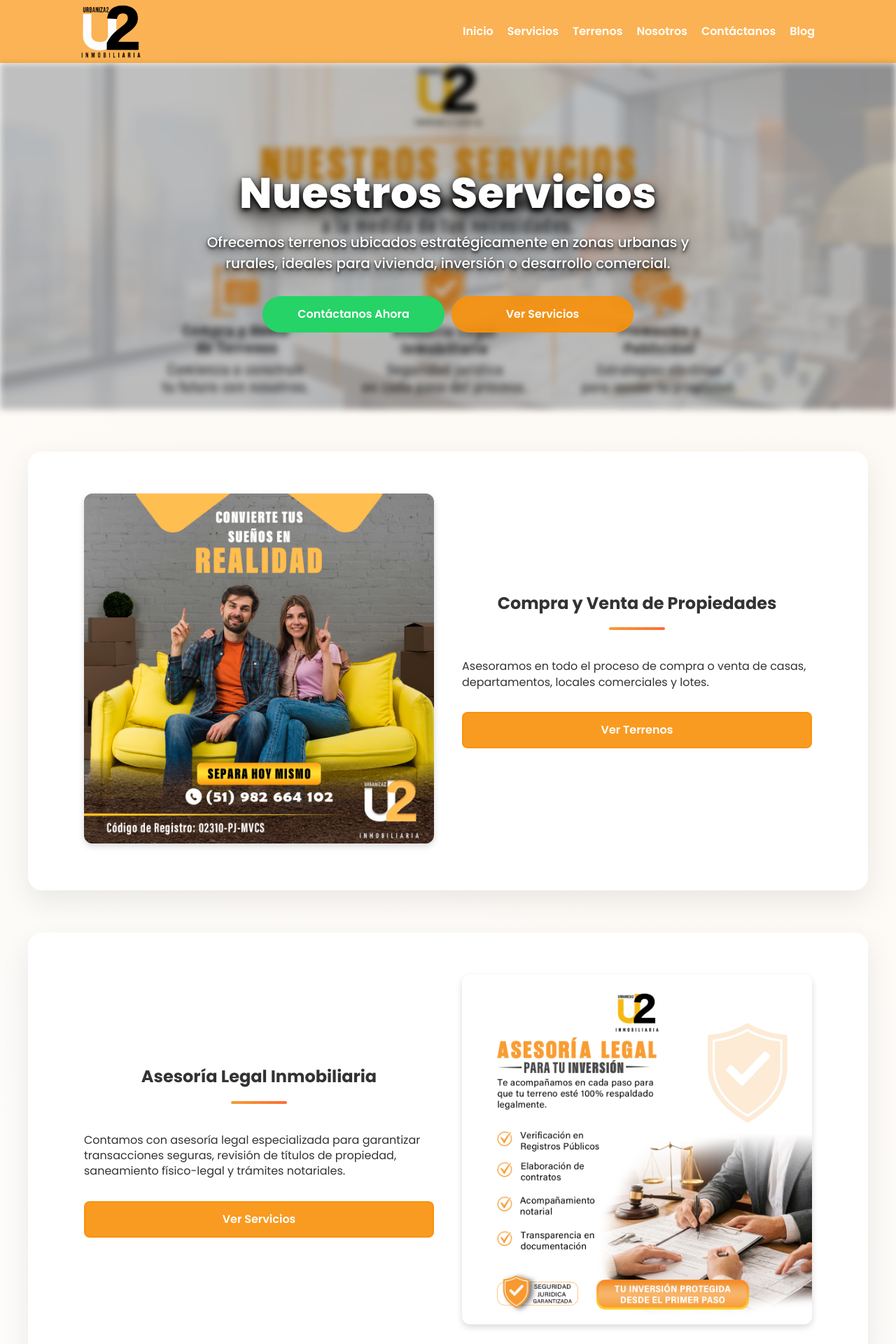
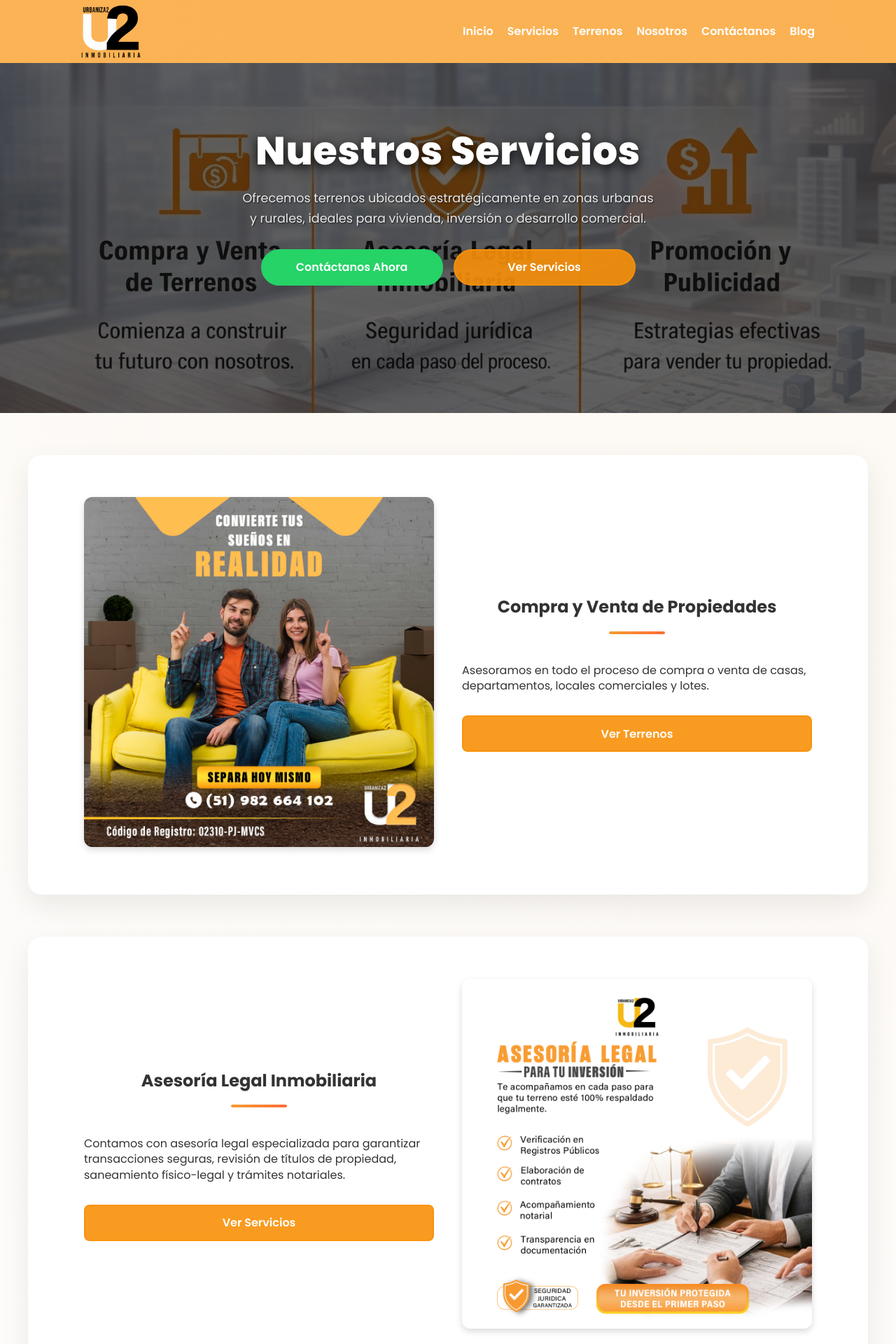
Before and after one commit to Axeeldiaz01/Urbaniza2-Prueba, a PHP site: page /servicios.html in a window 1280 px wide. Shown: the top 1920 px of the page at 70% size. Run offline with PHP 8.4, Linux system fonts and the light colour scheme.

Commit message:
modifique titulos, imagenes y botones de ubicacion algunbos problemas con banner pero ya esta resuelto

```diff
--- a/css/servicio.css
+++ b/css/servicio.css
@@ -135,62 +135,127 @@ nav ul li a:hover {
   transform: rotate(-45deg);
 }
 
-/* Banner */
+/* =========================
+   BANNER SERVICIOS PRO
+========================= */
+
 .banner {
   position: relative;
-  width: 100%;
-  min-height: 450px;
-  padding: 100px 20px;
+  height: 500px;
+  overflow: hidden;
+
   display: flex;
-  align-items: center;
-  justify-content: center;
+  align-items: center;      /* centra vertical */
+  justify-content: center;  /* centra horizontal */
+
   text-align: center;
   color: white;
+  padding: 0 20px;
 }
 
 .background-img {
   position: absolute;
   width: 100%;
-  height: 100%;
-  object-fit: cover;
-  object-position: center 20%;
-  filter: blur(5px) brightness(0.75);
-  z-index: 1;
+  height: auto;
+  top: -120px; /* AJUSTA AQUÍ */
+  left: 0;
 }
 
+/* OVERLAY */
+.overlay {
+  position: absolute;
+  inset: 0;
+  background: rgba(0,0,0,0.6);
+  z-index: 2;
+}
+
+/* CONTENIDO */
 .banner-content {
   position: relative;
-  z-index: 2;
-  max-width: 800px;
-  padding: 10px;
+  z-index: 3;
+  max-width: 600px;
+
+  transform: translateY(-40px);
 }
 
-/* H1 más sólido */
-.banner-content h1 {
-  font-size: clamp(2.4rem, 5.5vw, 3.8rem);
+/* TITULO */
+.hero-title {
+  font-size: clamp(2.4rem, 5vw, 3.5rem);
   font-weight: 800;
-  margin-bottom: 1.2rem;
-  line-height: 1.15;
-  letter-spacing: 0.5px;
-  color: #ffffff;
+  margin-bottom: 20px;
+  margin-top: -10px;
+  line-height: 1.2;
 
-  text-shadow:
-    0 3px 6px rgba(0, 0, 0, 0.95),
-    0 8px 18px rgba(0, 0, 0, 0.75),
-    0 16px 32px rgba(0, 0, 0, 0.55);
+  color: white;
+  text-shadow: 0 4px 15px rgba(0,0,0,0.9);
 }
 
-/* Párrafo más visible */
-.banner-content p {
-  font-size: 1.25rem;
-  font-weight: 500;
-  margin-bottom: 2rem;
-  line-height: 1.5;
-  color: #ffffff;
+/* TEXTO */
+.hero-description {
+  font-size: 1.1rem;
+  margin-bottom: 30px;
+  line-height: 1.6;
+  color: #eaeaea;
+}
 
-  text-shadow:
-    0 2px 4px rgba(0, 0, 0, 0.9),
-    0 6px 12px rgba(0, 0, 0, 0.7);
+/* =========================
+   BOTONES
+========================= */
+
+.hero-buttons {
+  display: flex;
+  justify-content: center;
+  gap: 15px;
+  flex-wrap: wrap;
+}
+
+/* =========================
+   ANIMACIÓN
+========================= */
+
+.banner-content > * {
+  opacity: 0;
+  transform: translateY(25px);
+  animation: fadeUp 0.8s ease forwards;
+}
+
+.banner-content > *:nth-child(1) { animation-delay: 0.1s; }
+.banner-content > *:nth-child(2) { animation-delay: 0.2s; }
+.banner-content > *:nth-child(3) { animation-delay: 0.3s; }
+
+@keyframes fadeUp {
+  to {
+    opacity: 1;
+    transform: translateY(0);
+  }
+}
+
+/* =========================
+   RESPONSIVE
+========================= */
+
+@media (max-width: 768px) {
+
+  .banner {
+    min-height: 75vh;
+    padding: 40px 15px;
+  }
+
+  .hero-title {
+    font-size: 2rem;
+  }
+
+  .hero-description {
+    font-size: 1rem;
+  }
+
+  .hero-buttons {
+    flex-direction: column;
+    align-items: center;
+    gap: 12px;
+  }
+
+
 }
 
 .section.reverse {
--- a/css/style.css
+++ b/css/style.css
@@ -2780,3 +2780,24 @@ header .logo {
 header.shrink .logo {
   height: 60px;
 }
+
+.btn-ubicacion {
+  display: inline-block;
+  margin-top: 10px;
+  padding: 10px 20px;
+  border-radius: 999px;
+  text-decoration: none;
+  font-weight: 600;
+  font-size: 0.9rem;
+
+  background: #ffffff;
+  color: #333;
+
+  transition: all 0.3s ease;
+}
+
+.btn-ubicacion:hover {
+  background: #f49d32;
+  color: white;
+  transform: translateY(-2px);
+}
--- a/js/terreno.js
+++ b/js/terreno.js
@@ -40,6 +40,7 @@ document.addEventListener('DOMContentLoaded', function() {
   });
 
   // Ampliar imagen al hacer click
+/*
   window.ampliarImagen = function(img) {
     const modal = document.getElementById("modal");
     const modalImg = document.getElementById("img-ampliada");
@@ -51,6 +52,7 @@ document.addEventListener('DOMContentLoaded', function() {
       captionText.textContent = img.alt;
     }
   };
+*/
 
   // Cerrar modal al hacer click en la "x"
   const cerrarBtn = document.querySelector(".cerrar");
--- a/servicios.html
+++ b/servicios.html
@@ -37,20 +37,28 @@
       </div>
     </div>
   </header>
+
+
   <div id="inicio" class="banner">
-    <img src="img/nuestrosservicios.jpeg" alt="Urbaniza2 Inmobiliaria" class="background-img" />
-    <div class="banner-content reveal">
+  <img src="img/nuestrosservicios3.png" class="background-img" />
+
+  <div class="overlay"></div>
+
+  <div class="banner-content">
     <h1 class="hero-title">Nuestros Servicios</h1>
-      <p class="hero-description" >
-        Ofrecemos terrenos ubicados estratégicamente en zonas urbanas y
-        rurales, ideales para vivienda, inversión o desarrollo comercial.
+
+    <p class="hero-description">
+      Ofrecemos terrenos ubicados estratégicamente en zonas urbanas y rurales,
+      ideales para vivienda, inversión o desarrollo comercial.
     </p>
+
     <div class="btn-group hero-buttons">
       <a href="https://wa.me/51982664102" class="btn btn-secondary">Contáctanos Ahora</a>
       <a href="#compra-venta" class="btn btn-primary">Ver Servicios</a>
     </div>
   </div>
 </div>
+
 
   <div id="compra-venta" class="section reveal">
     <div class="card" id="terrenos">
```
Also changed, not shown: css/modal-imagen.css (added, +40 -0 lines), css/nosotros.css (+56 -33 lines), index.html (+71 -63 lines), js/modal-imagen.js (added, +31 -0 lines), nosotros.html (+15 -21 lines), terrenos.html (+147 -35 lines), img/nuestrosservicios2.png (added), img/nuestrosservicios3.png (added), img/sobrenosotros2.png (added), img/sobrenosotros3.png (added). Lines whose indentation alone changed are shown as unchanged.
